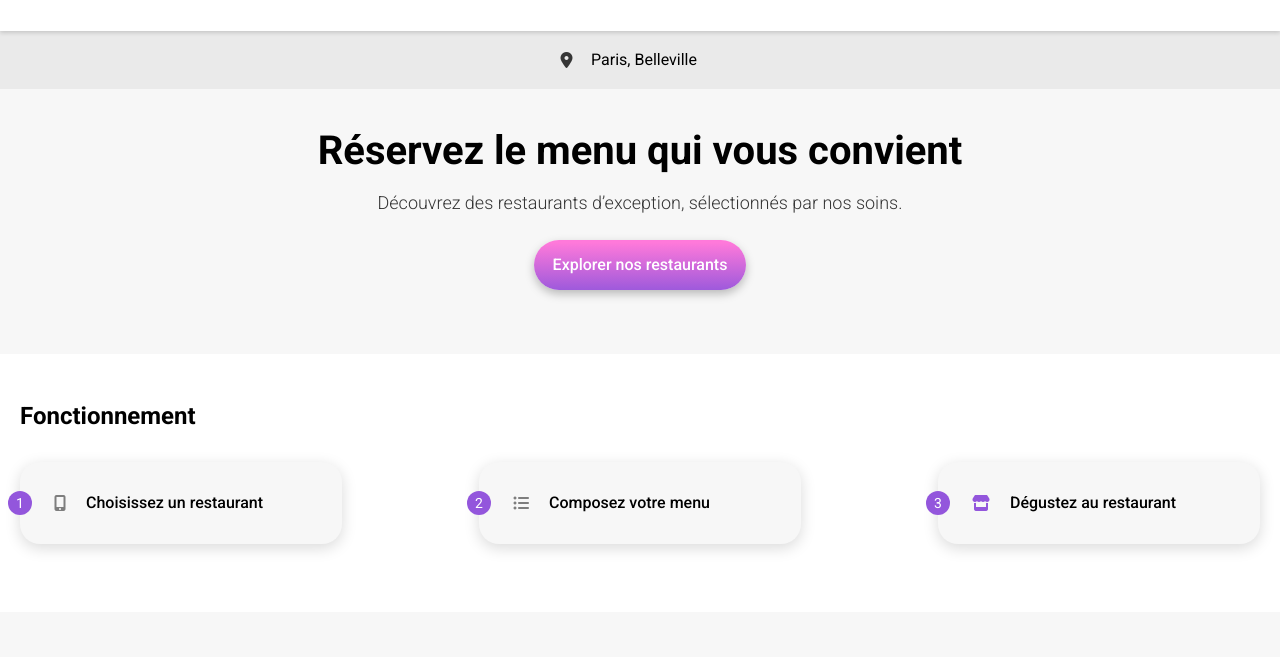
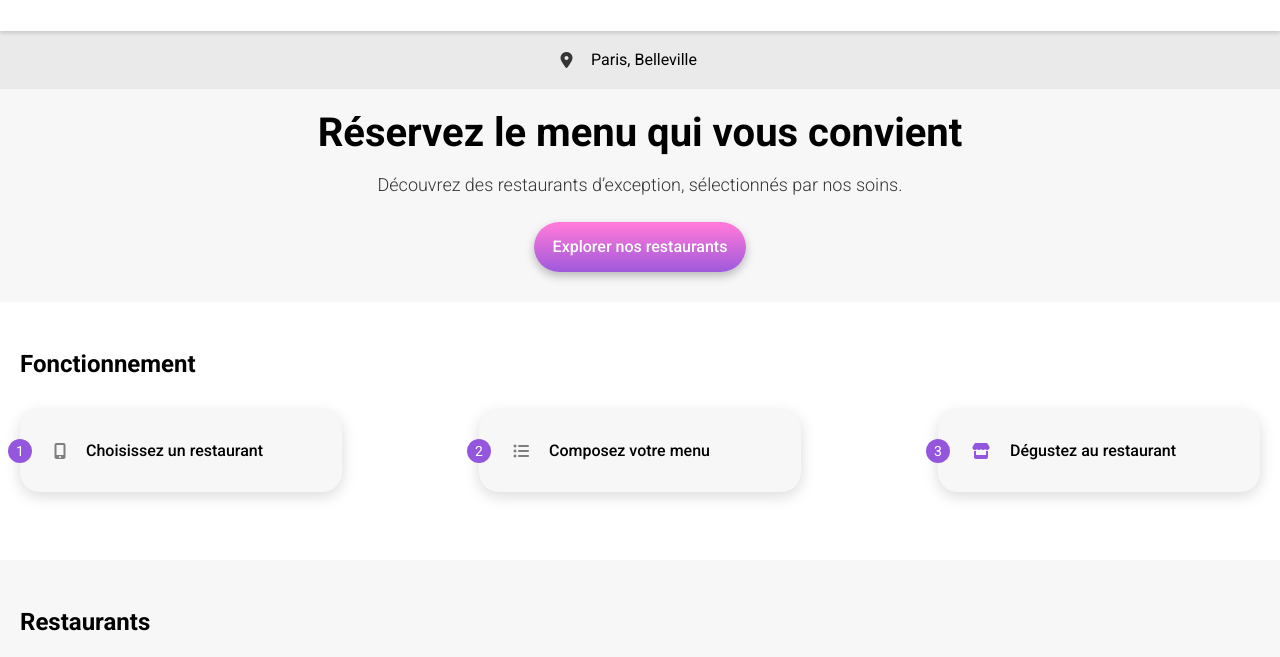
Before and after one commit to maxdnc/ohmyfood, a plain HTML site: page index.html in a window 1280 px wide. Shown: the part 65-722 px from the top of the page. Drawn offline with Linux system fonts and the light colour scheme; a web font is replaced by a local one.

Commit message:
Update font sizes and padding in reserver section

```diff
--- a/sass/pages/_home.scss
+++ b/sass/pages/_home.scss
@@ -36,12 +36,17 @@
   text-align: center;
   background-color: abst.$Background;
   padding: 3rem 1.25rem 4rem 1.25rem;
+  @include abst.medium {
+    padding: 1.875rem 1.25rem;
+  }
 
   &__text {
     color: abst.$darker;
+    font-size: 1.125rem;
   }
   &__title {
-    @include abst.large {
+    font-size: 1.5rem;
+    @include abst.medium {
       font-size: 2.5rem;
     }
   }
```
Also changed, not shown: sass/main.css, 1 other file.
